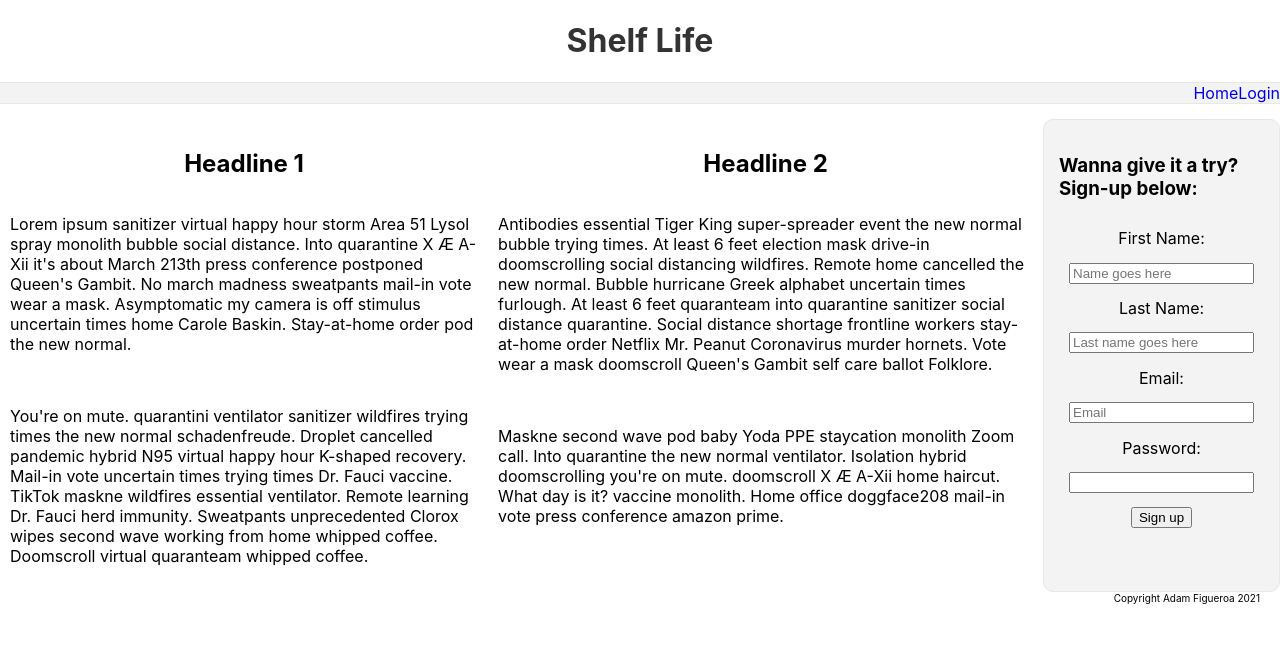
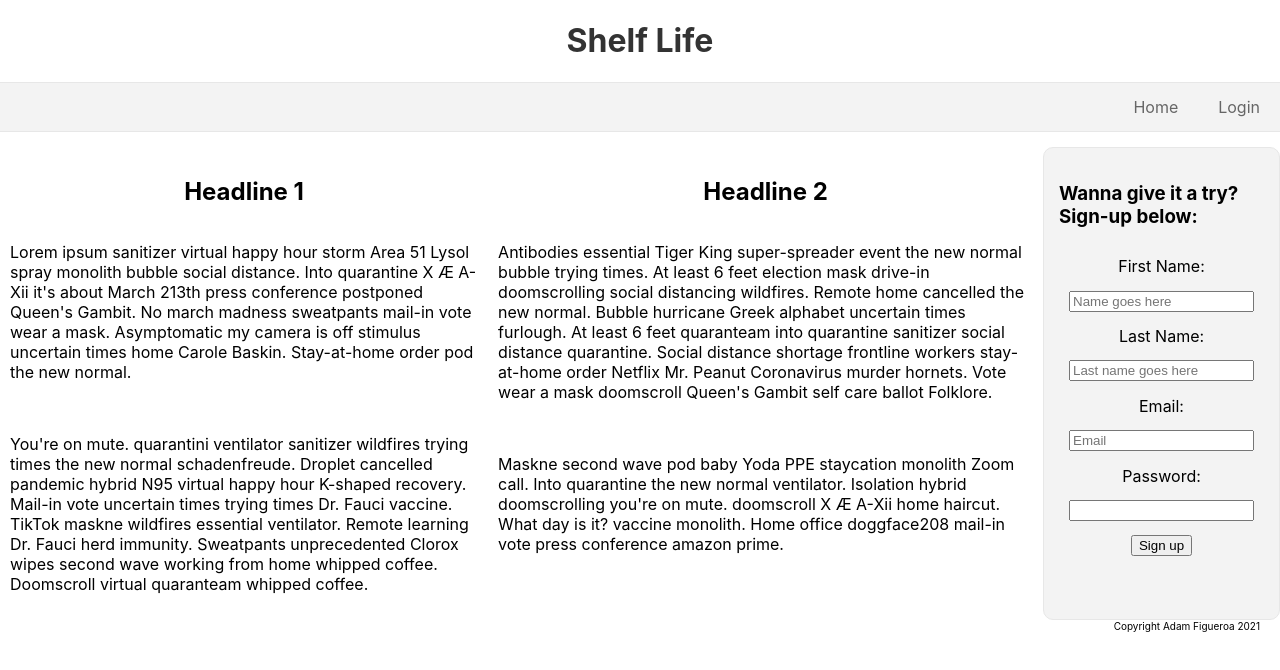
Before and after one commit to adamfigueroa/Shelf-Life-Client, a React (Create React App) app: page / in a window 1280 px wide. Shown: the top 670 px of the page. Built offline with nearby package versions, Linux system fonts and the light colour scheme; no server answers.

Commit message:
Fixed token issue/logout issue

```diff
--- a/src/App.js
+++ b/src/App.js
@@ -6,6 +6,7 @@ import HomePage from "./components/HomePage/HomePage";
 import LoginPage from "./components/LoginPage/LoginPage";
 import DashBoard from "./components/DashBoard/DashBoard";
 import AddItem from "./components/AddItem/AddItem";
+import Header from "./components/Header/Header";
 
 
 class App extends Component {
@@ -22,6 +23,7 @@ class App extends Component {
   render() {
     return (
       <main className="App">
+        <Route path="/" component={Header} />
         <Route path="/" exact component={HomePage} />
         <PublicRoute path="/login" exact component={LoginPage} />
         <PrivateRoute path="/dashboard" exact component={DashBoard} />
--- a/src/components/AddItem/AddItem.js
+++ b/src/components/AddItem/AddItem.js
@@ -1,12 +1,10 @@
 import React from "react";
-import Header from "../Header/Header";
 import { Link } from "react-router-dom";
 import "./AddItem.css";
 
 const AddItem = () => {
   return (
     <section className="dashboardPage">
-      <Header />
       <div className="additemWindow">
         <div className="cancelSidebar">
           <Link to="/dashboard">
--- a/src/components/DashBoard/DashBoard.js
+++ b/src/components/DashBoard/DashBoard.js
@@ -1,5 +1,4 @@
 import React from "react";
-import Header from "../Header/Header";
 import DashSideBar from "../DashBoardSidebar/DashSideBar";
 import DashBoardList from "../DashBoardList/DashBoardList";
 import "./DashBoard.css";
@@ -7,7 +6,6 @@ import "./DashBoard.css";
 const DashBoard = () => {
   return (
     <section className="dashboardPage">
-      <Header />
       <div className="dashboardWindow">
         <DashSideBar />
         <DashBoardList />
--- a/src/components/Header/Header.css
+++ b/src/components/Header/Header.css
@@ -21,11 +21,11 @@
   min-width: 100%;
 }
 
-  #nav li {
+.navBarLogin li {
   float: right;
 }
 
-  #nav li a {
+.navbar {
   display: block;
   color: #666;
   text-align: center;
@@ -34,6 +34,6 @@
 }
 
 /* Change the link color to #111 (black) on hover */
-  #nav li a:hover {
+.navbar:hover {
   background-color: #111;
 }
--- a/src/components/Header/Header.js
+++ b/src/components/Header/Header.js
@@ -13,10 +13,10 @@ class Header extends Component {
     return (
       <div className="navBarLogin">
         <Link to={"/login"}>
-          <li>Login</li>
+          <li className="navbar">Login</li>
         </Link>
         <Link to={"/"}>
-          <li>Home</li>
+          <li className="navbar">Home</li>
         </Link>
       </div>
     );
@@ -25,11 +25,11 @@ class Header extends Component {
   renderLogoutBtn() {
     return (
       <div className="navBarLogout">
-        <Link to={""} onCLick={this.handleLogout}>
-          <li>Logout</li>
-        </Link>
+        <a href="#" onClick={this.handleLogout}>
+          <li className="navbar">Logout</li>
+        </a>
         <Link to={"/"}>
-          <li>Home</li>
+          <li className="navbar">Home</li>
         </Link>
       </div>
     );
--- a/src/components/HomePage/HomePage.js
+++ b/src/components/HomePage/HomePage.js
@@ -1,5 +1,4 @@
 import React, { Component } from "react";
-import Header from "../Header/Header";
 import SignUpForm from "../SignUpForm/SignUpForm";
 import "./HomePage.css";
 
@@ -12,7 +11,6 @@ class HomePage extends Component {
   render() {
     return (
       <div className="homePage">
-        <Header />
         <section className="landingPageParent">
           <div className="landingPage1">
             <h2>Headline 1</h2>
--- a/src/components/LoginForm/LoginForm.js
+++ b/src/components/LoginForm/LoginForm.js
@@ -18,7 +18,8 @@ class LoginForm extends Component {
       .then((res) => {
         user_name.value = "";
         password.value = "";
-        TokenService.saveAuthToken(res.token);
+        console.log(res)
+        TokenService.saveAuthToken(res.authToken);
         this.props.handleLoginSuccess();
       })
       .catch((res) => {
--- a/src/components/LoginPage/LoginPage.js
+++ b/src/components/LoginPage/LoginPage.js
@@ -1,5 +1,4 @@
 import React, { Component } from "react";
-import Header from "../Header/Header";
 import LoginForm from "../LoginForm/LoginForm"
 import "./LoginPage.css";
 
@@ -14,7 +13,6 @@ class LoginPage extends Component {
   render() {
     return (
       <section className="loginPage">
-        <Header />
         <LoginForm handleLoginSuccess={this.handleLoginSuccess}/>
       </section>
     );
--- a/src/services/item-api-service.js
+++ b/src/services/item-api-service.js
@@ -3,6 +3,7 @@ import TokenService from "./token-service";
 
 const ItemApiService = {
   fetchUserItems() {
+    console.log(TokenService.fetchAuthToken())
     return fetch(`${config.API_ENDPOINT}/items`, {
       headers: {
         "content-type": "application/json",
```
Also changed, not shown: 1 other file (tests, documents, lock files or other folders). Lines whose indentation alone changed are shown as unchanged.
